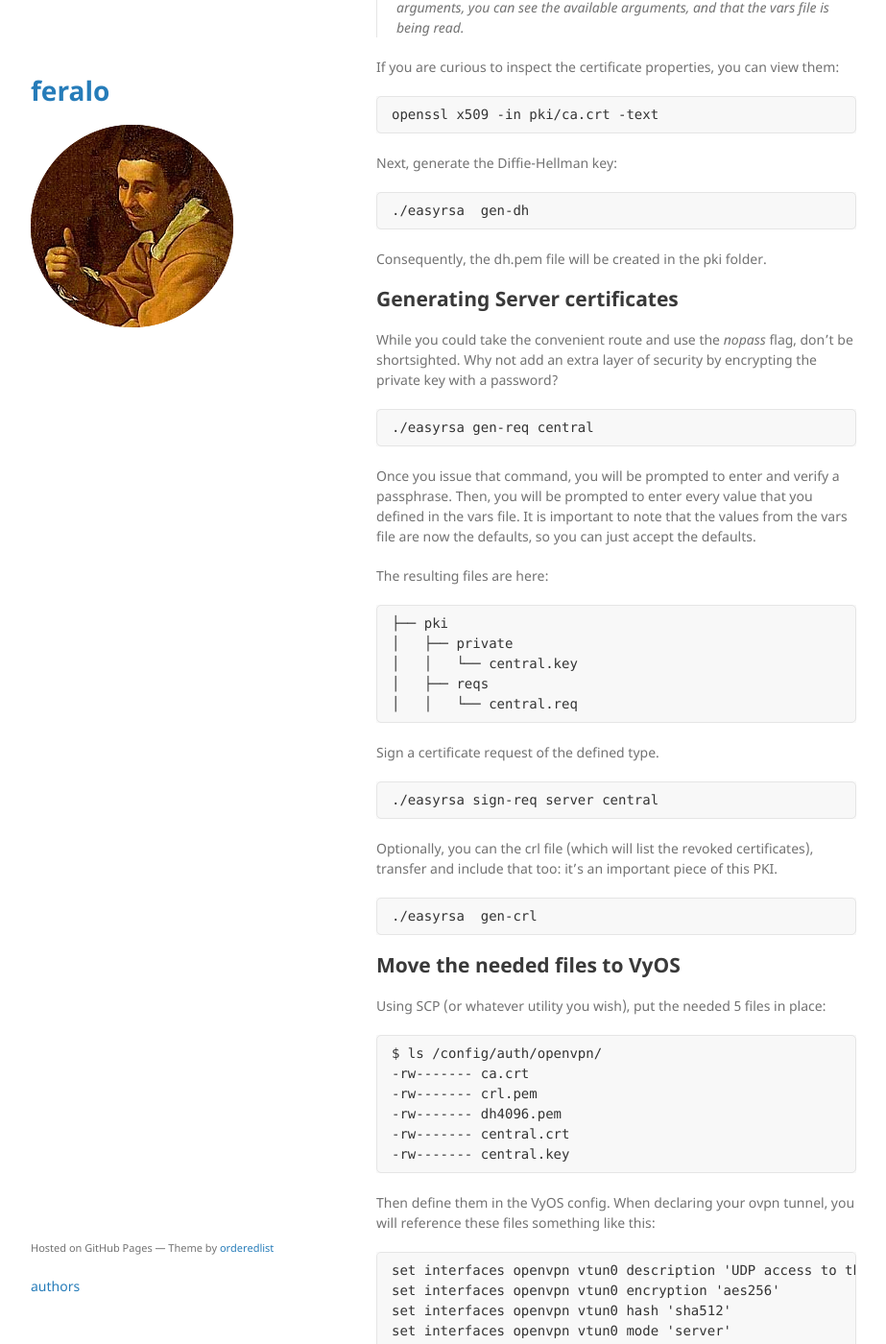
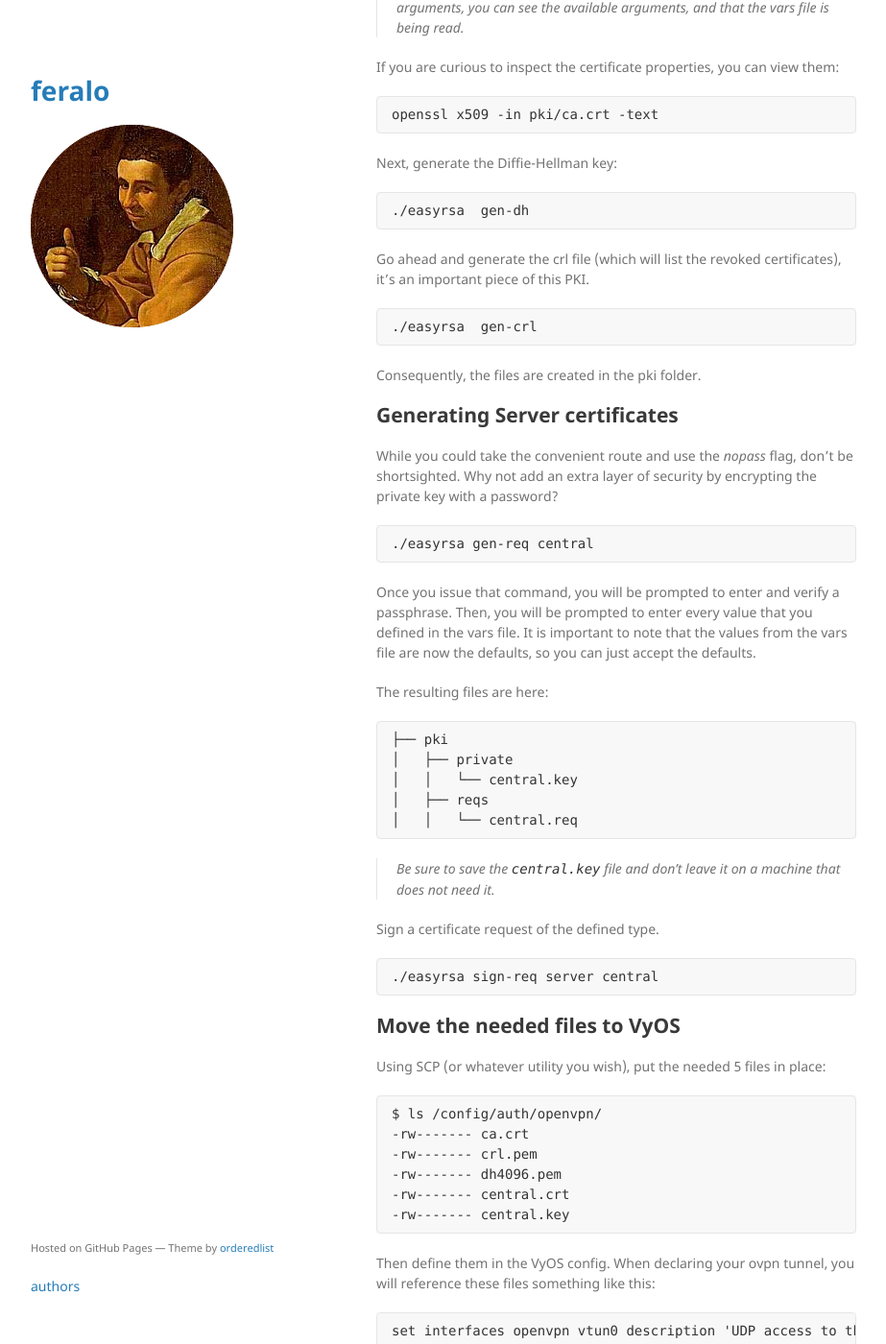
Before and after one commit to noah-de/minima-modified, a Jekyll site: the page built from _notes/2021-03-30-pki.md, in a window 1280 px wide and 1400 px high, scrolled down 1979 px. Shown: the whole window at 96% size, without its empty margins (178-1101 px from the left). Built offline with Jekyll 4.4.1, drawn with Linux system fonts in a browser that asks for light colours.

Commit message:
Update 2021-03-30-pki.md

````diff
--- a/_notes/2021-03-30-pki.md
+++ b/_notes/2021-03-30-pki.md
@@ -73,8 +73,11 @@ Next, generate the Diffie-Hellman key:
 
     ./easyrsa  gen-dh
 
-Consequently, the dh.pem file will be created in the pki folder.
+Go ahead and generate the crl file (which will list the revoked certificates), it's an important piece of this PKI.
 
+    ./easyrsa  gen-crl
+
+Consequently, the files are created in the pki folder.
 
 ## Generating Server certificates
 While you could take the convenient route and use the _nopass_ flag, don't be shortsighted. Why not add an extra layer of security by encrypting the private key with a password?
@@ -92,14 +95,12 @@ The resulting files are here:
 │   │   └── central.req
 ```
 
+
+> Be sure to save the `central.key` file and don't leave it on a machine that does not need it.
+
 Sign a certificate request of the defined type.
 
     ./easyrsa sign-req server central
-
-
-Optionally, you can the crl file (which will list the revoked certificates), transfer and include that too: it's an important piece of this PKI.
-
-    ./easyrsa  gen-crl
 
 
 ## Move the needed files to VyOS
````
